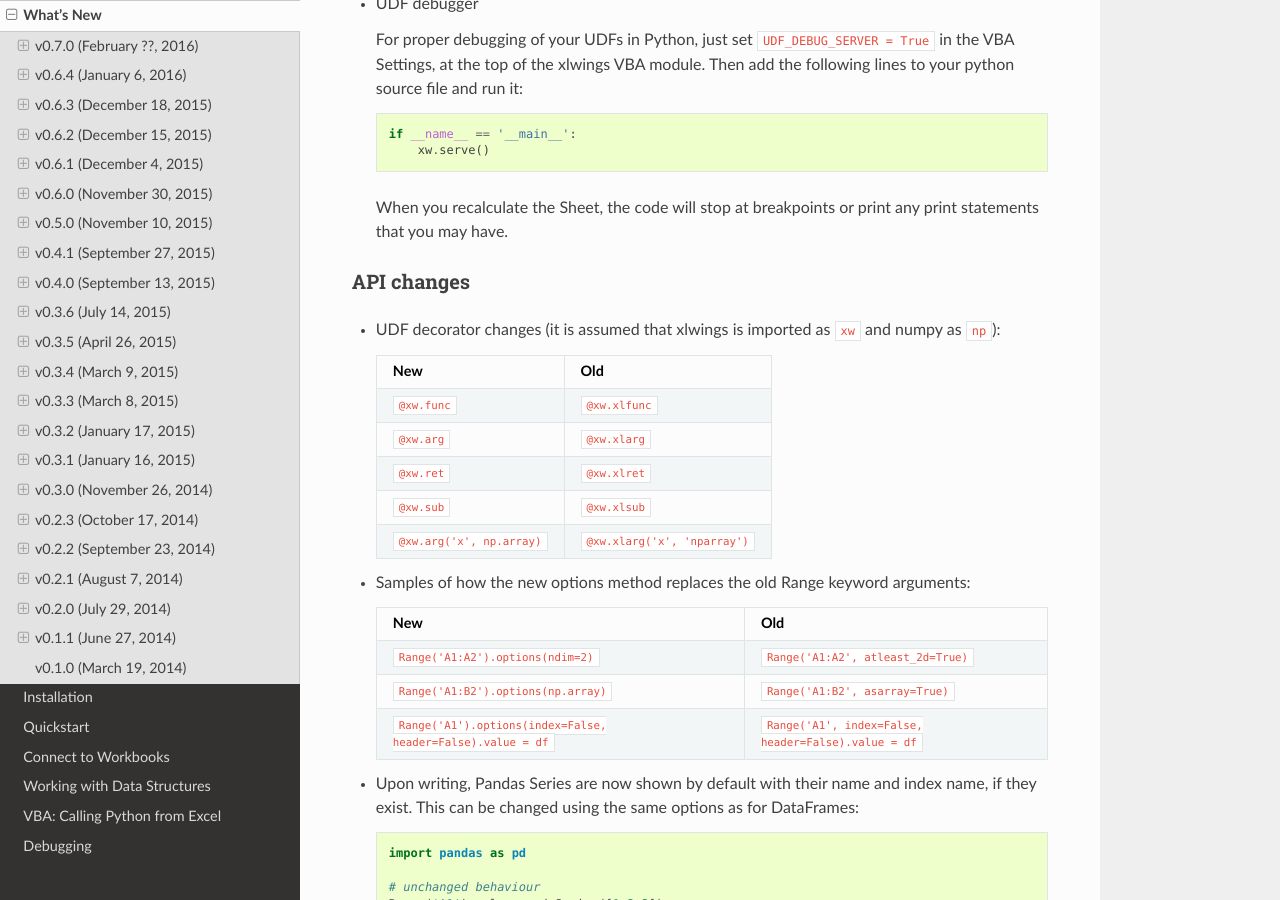
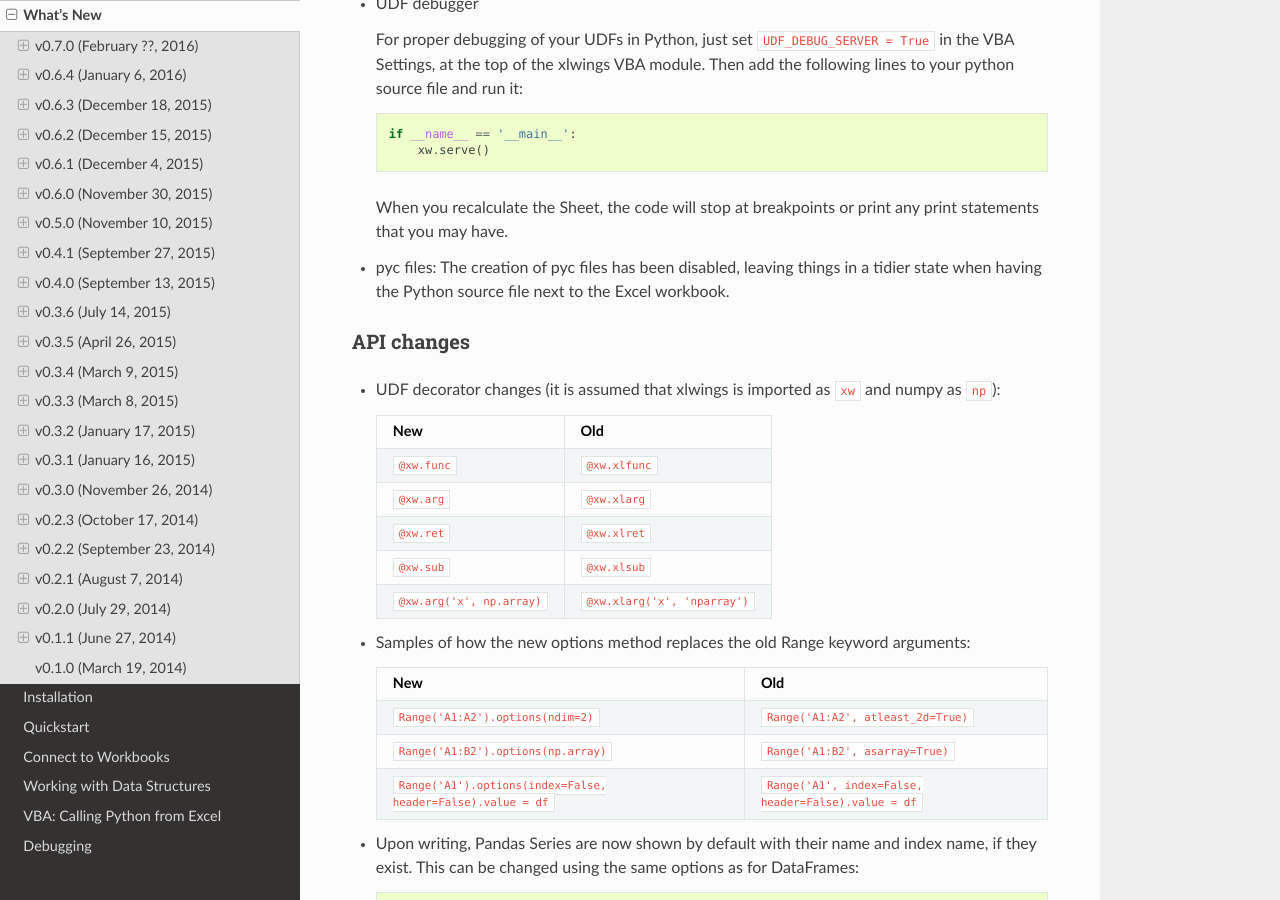
Before and after one commit to xlwings/xlwings, a Sphinx documentation site: the page built from docs/whatsnew.rst, in a window 1280 px wide and 900 px high, scrolled down 2734 px. Built offline with Sphinx 7.4.7 and the Read the Docs theme 2.0.0, drawn with Linux system fonts in a browser that asks for light colours.

Commit message:
worked on docs

```diff
--- a/docs/whatsnew.rst
+++ b/docs/whatsnew.rst
@@ -116,6 +116,10 @@ All these options work the same with decorators for UDFs, e.g. for transpose::
         xw.serve()
 
   When you recalculate the Sheet, the code will stop at breakpoints or print any print statements that you may have.
+
+* pyc files: The creation of pyc files has been disabled, leaving things in a tidier state when having the Python source file
+  next to the Excel workbook.
+
 
 API changes
 ***********
```
